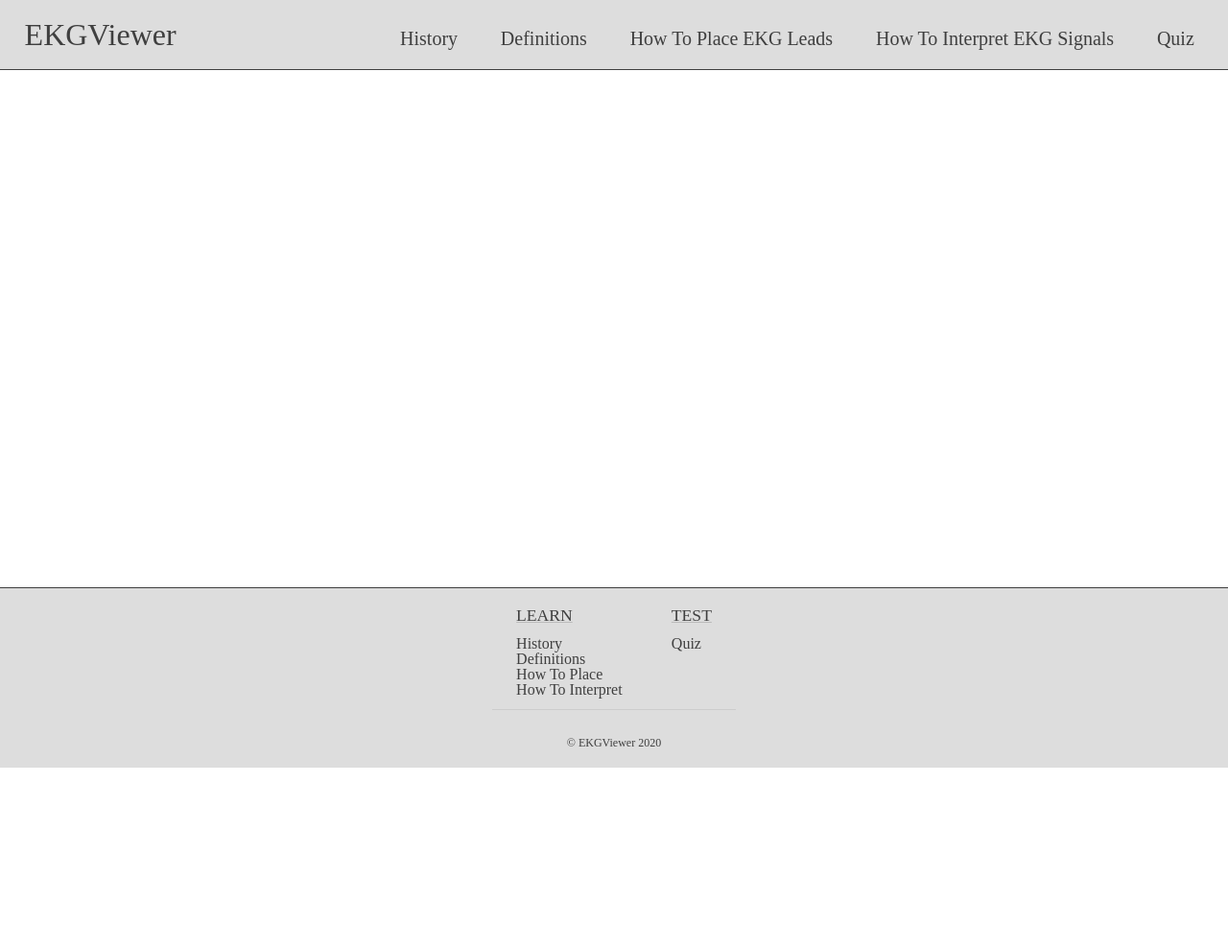
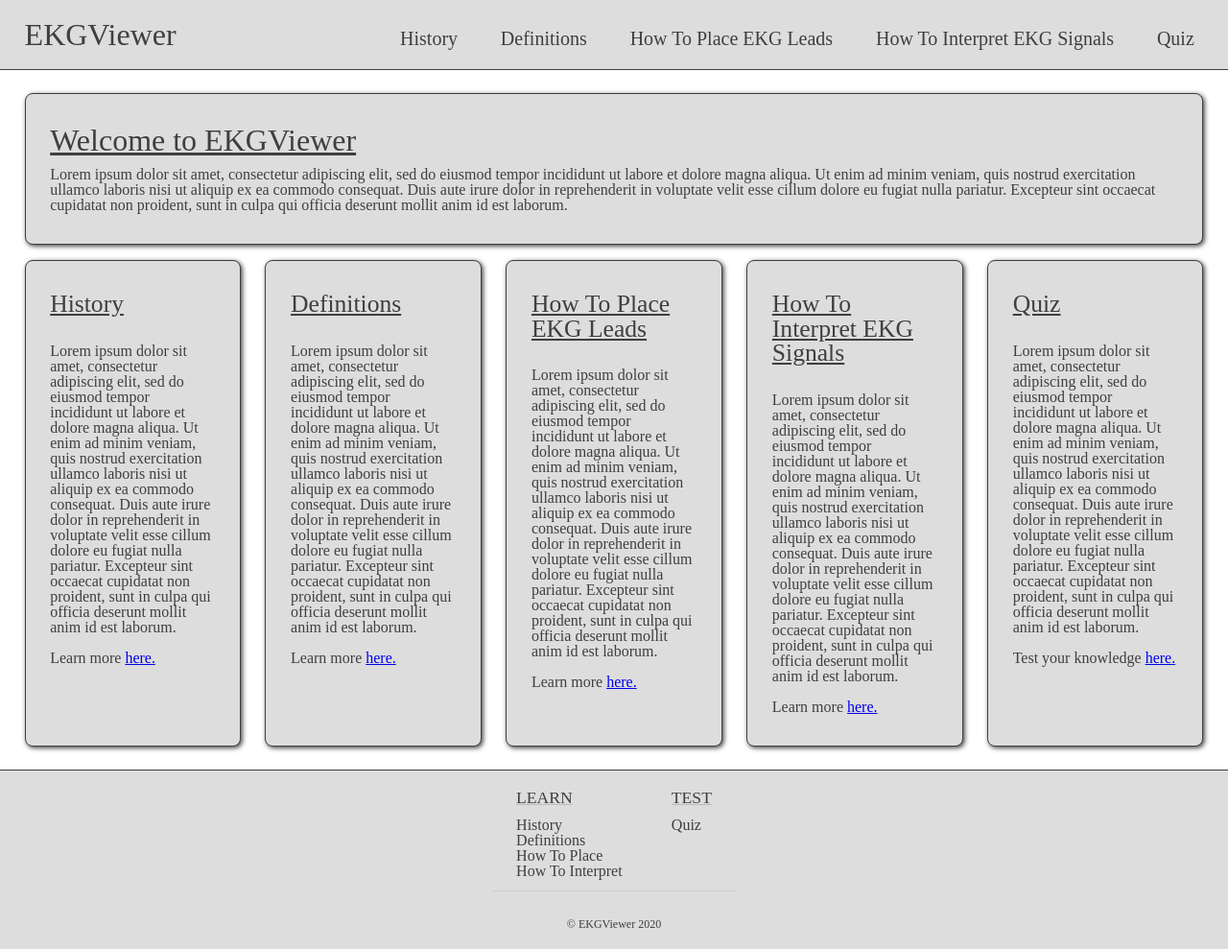
Before and after one commit to roched1atwit/EKGViewer, a PHP site: page / in a window 1280 px wide. Shown: the whole page at 96% size. Before the commit the page ends 800 px from the top, so only its background shows below. Run offline with PHP 8.4, Linux system fonts and the light colour scheme.

Commit message:
Add home page content

```diff
--- a/src/css/index.css
+++ b/src/css/index.css
@@ -0,0 +1,59 @@
+article h1, article  h2 {
+    margin-bottom: 1.5vh;
+}
+
+h1 {
+    font-size: 2rem;
+}
+
+h2 {
+    font-size: 1.6rem;
+}
+
+article {
+    box-shadow: 0.1rem 0.1rem 0.3rem;
+}
+
+#content-wrapper {
+    display: flex;
+    flex-direction: column;
+    margin: 2vh 1vw;
+}
+
+#welcome-wrapper {
+    margin: 1vh 1vw;
+    padding: 4vh 2vw;
+    border-style: solid;
+    border-width: 0.1vh;
+    border-color: #3f3f3f;
+    border-radius: 0.5rem;
+    background-color: #dddddd;
+}
+
+#welcome-wrapper header {
+    text-decoration: underline;
+}
+
+#page-info-container {
+    display: flex;
+    justify-content: space-between;
+}
+
+#page-info-container article {
+    flex-basis: 20%;
+    margin: 1vh 1vw;
+    border-style: solid;
+    border-width: 0.1vh;
+    border-color: #3f3f3f;
+    border-radius: 0.5rem;
+    background-color: #dddddd;
+}
+
+#page-info-container header {
+    padding: 4vh 2vw 1vh 2vw;
+    text-decoration: underline;
+}
+
+#page-info-container p {
+    padding: 1vh 2vw 4vh 2vw;
+}
--- a/src/index.php
+++ b/src/index.php
@@ -10,7 +10,67 @@
 
 <body>
     <?php include "./templates/page-header.php" ?>
-    <section id="content">
+    <section id="content-wrapper">
+        <article id="welcome-wrapper">
+            <header>
+                <h1>Welcome to EKGViewer</h1>
+            </header>
+            <p>
+                Lorem ipsum dolor sit amet, consectetur adipiscing elit, sed do eiusmod tempor incididunt ut labore et dolore magna aliqua. Ut enim ad minim veniam, quis nostrud exercitation ullamco laboris nisi ut aliquip ex ea commodo consequat. Duis aute irure dolor in reprehenderit in voluptate velit esse cillum dolore eu fugiat nulla pariatur. Excepteur sint occaecat cupidatat non proident, sunt in culpa qui officia deserunt mollit anim id est laborum.
+            </p>
+        </article>
+        <section id="page-info-container">
+            <article>
+                <header>
+                    <h2>History</h2>
+                </header>
+                <p>
+                    Lorem ipsum dolor sit amet, consectetur adipiscing elit, sed do eiusmod tempor incididunt ut labore et dolore magna aliqua. Ut enim ad minim veniam, quis nostrud exercitation ullamco laboris nisi ut aliquip ex ea commodo consequat. Duis aute irure dolor in reprehenderit in voluptate velit esse cillum dolore eu fugiat nulla pariatur. Excepteur sint occaecat cupidatat non proident, sunt in culpa qui officia deserunt mollit anim id est laborum.
+                    <br /><br />
+                    Learn more <a href="./history">here.</a>
+                </p>
+            </article>
+            <article>
+                <header>
+                    <h2>Definitions</h2>
+                </header>
+                <p>
+                    Lorem ipsum dolor sit amet, consectetur adipiscing elit, sed do eiusmod tempor incididunt ut labore et dolore magna aliqua. Ut enim ad minim veniam, quis nostrud exercitation ullamco laboris nisi ut aliquip ex ea commodo consequat. Duis aute irure dolor in reprehenderit in voluptate velit esse cillum dolore eu fugiat nulla pariatur. Excepteur sint occaecat cupidatat non proident, sunt in culpa qui officia deserunt mollit anim id est laborum.
+                    <br /><br />
+                    Learn more <a href="./definitions">here.</a>
+                </p>
+            </article>
+            <article>
+                <header>
+                    <h2>How To Place EKG Leads</h2>
+                </header>
+                <p>
+                    Lorem ipsum dolor sit amet, consectetur adipiscing elit, sed do eiusmod tempor incididunt ut labore et dolore magna aliqua. Ut enim ad minim veniam, quis nostrud exercitation ullamco laboris nisi ut aliquip ex ea commodo consequat. Duis aute irure dolor in reprehenderit in voluptate velit esse cillum dolore eu fugiat nulla pariatur. Excepteur sint occaecat cupidatat non proident, sunt in culpa qui officia deserunt mollit anim id est laborum.
+                    <br /><br />
+                    Learn more <a href="./how-to-place">here.</a>
+                </p>
+            </article>
+            <article>
+                <header>
+                    <h2>How To Interpret EKG Signals</h2>
+                </header>
+                <p>
+                    Lorem ipsum dolor sit amet, consectetur adipiscing elit, sed do eiusmod tempor incididunt ut labore et dolore magna aliqua. Ut enim ad minim veniam, quis nostrud exercitation ullamco laboris nisi ut aliquip ex ea commodo consequat. Duis aute irure dolor in reprehenderit in voluptate velit esse cillum dolore eu fugiat nulla pariatur. Excepteur sint occaecat cupidatat non proident, sunt in culpa qui officia deserunt mollit anim id est laborum.
+                    <br /><br />
+                    Learn more <a href="./how-to-interpret">here.</a>
+                </p>
+            </article>
+            <article>
+                <header>
+                    <h2>Quiz</h2>
+                </header>
+                <p>
+                    Lorem ipsum dolor sit amet, consectetur adipiscing elit, sed do eiusmod tempor incididunt ut labore et dolore magna aliqua. Ut enim ad minim veniam, quis nostrud exercitation ullamco laboris nisi ut aliquip ex ea commodo consequat. Duis aute irure dolor in reprehenderit in voluptate velit esse cillum dolore eu fugiat nulla pariatur. Excepteur sint occaecat cupidatat non proident, sunt in culpa qui officia deserunt mollit anim id est laborum.
+                    <br /><br />
+                    Test your knowledge <a href="./quiz">here.</a>
+                </p>
+            </article>
+        </section>
     </section>
     <?php include "./templates/page-footer.php" ?>
 </body>
--- a/src/templates/css/page-template.css
+++ b/src/templates/css/page-template.css
@@ -12,7 +12,7 @@ body {
     flex-direction: column;
 }
 
-section#content {
+section#content-wrapper {
     flex: 1 0 auto;
 }
 
```
